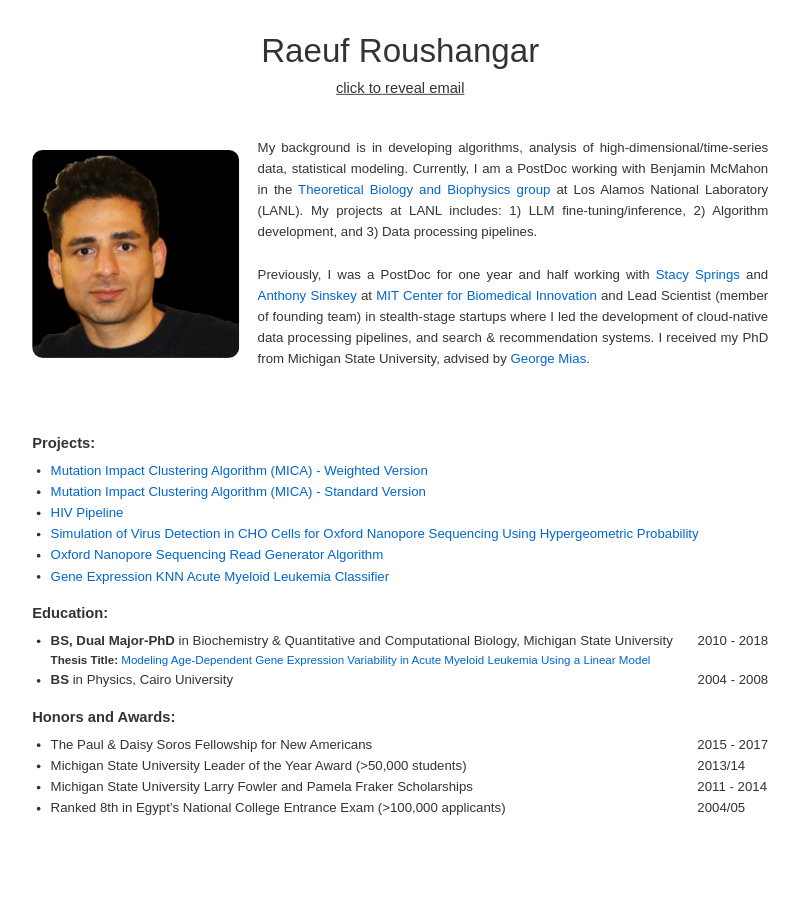
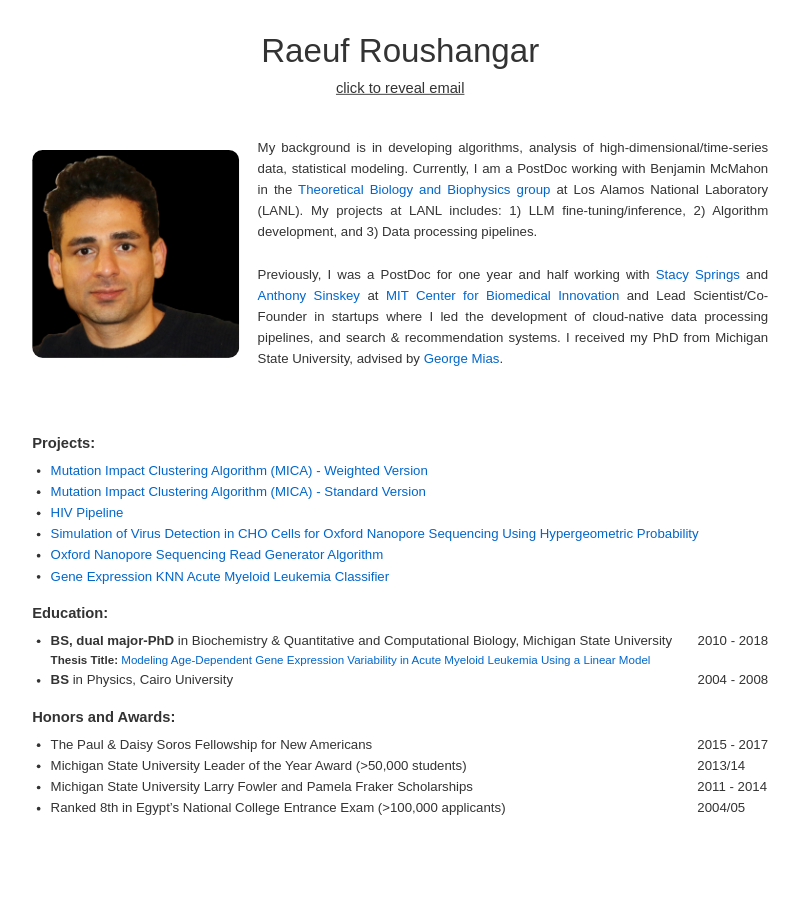
Before and after one commit to raeufroushangar/raeufroushangar.com, a Jekyll site: the page built from index.html, in a window 1280 px wide. Shown: the whole page, without its empty margins (207-1006 px from the left). Built offline with Jekyll 4.4.1, drawn with Linux system fonts in a browser that asks for light colours.

Commit message:
Updated index.html with necessary changes

```diff
--- a/index.html
+++ b/index.html
@@ -20,7 +20,7 @@ title: Home
   <div style="max-width: 600px; font-size: 0.9em; text-align: justify;">
     My background is in developing algorithms, analysis of high-dimensional/time-series data, statistical modeling. Currently, I am a PostDoc working with Benjamin McMahon in the <a href="https://www.lanl.gov/org/ddste/aldsc/theoretical/theoretical-biology-biophysics/index.php" target="_blank">Theoretical Biology and Biophysics group</a> at Los Alamos National Laboratory (LANL)</a>. My projects at LANL includes: 1) LLM fine-tuning/inference, 2) Algorithm development, and 3) Data processing pipelines.
     <br><br>
-    Previously, I was a PostDoc for one year and half working with <a href="https://cbi.mit.edu/biographies/" target="_blank">Stacy Springs</a> and <a href="https://biology.mit.edu/profile/anthony-j-sinskey/" target="_blank">Anthony Sinskey</a> at <a href="https://cbi.mit.edu" target="_blank">MIT Center for Biomedical Innovation</a> and Lead Scientist (member of founding team) in stealth-stage startups where I led the development of cloud-native data processing pipelines, and search & recommendation systems. I received my PhD from Michigan State University, advised by <a href="https://georgemias.org" target="_blank">George Mias</a>.
+    Previously, I was a PostDoc for one year and half working with <a href="https://cbi.mit.edu/biographies/" target="_blank">Stacy Springs</a> and <a href="https://biology.mit.edu/profile/anthony-j-sinskey/" target="_blank">Anthony Sinskey</a> at <a href="https://cbi.mit.edu" target="_blank">MIT Center for Biomedical Innovation</a> and Lead Scientist/Co-Founder in startups where I led the development of cloud-native data processing pipelines, and search & recommendation systems. I received my PhD from Michigan State University, advised by <a href="https://georgemias.org" target="_blank">George Mias</a>.
 
   </div>
 </div>
@@ -42,7 +42,7 @@ title: Home
 <h3 style="margin-bottom: 5px; font-size: 1em;">Education:</h3>
 <ul style="margin-top: 0; list-style-type: disc; padding-left: 20px; font-size: 0.9em;">
   <li>
-    <span><strong>BS, Dual Major-PhD</strong> in Biochemistry & Quantitative and Computational Biology, Michigan State University</span>
+    <span><strong>BS, dual major-PhD</strong> in Biochemistry & Quantitative and Computational Biology, Michigan State University</span>
     <span style="float: right;">2010 - 2018</span>
     <ul style="margin-top: 0; font-size: 0.875em; margin-left: -40px; list-style-type: circle;">
       <strong>Thesis Title:</strong> <a href="https://d.lib.msu.edu/etd/19662" target="_blank">Modeling Age-Dependent Gene Expression Variability in Acute Myeloid Leukemia Using a Linear Model</a>
```
